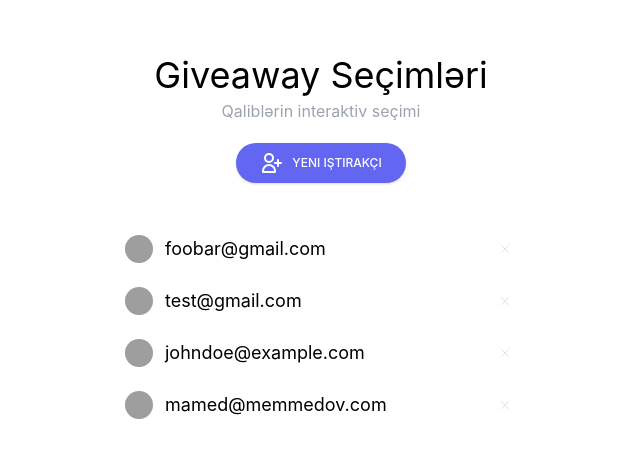
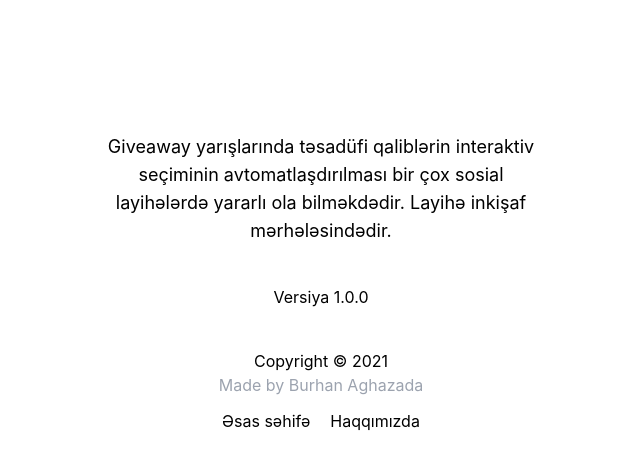
Before and after one commit to ab192130/contest-react, a React (Create React App) app: page /about in a window 1280 px wide. Shown: the part 137-606 px from the top of the page, without its empty margins (319-959 px from the left). Built offline with nearby package versions, Linux system fonts and the light colour scheme; grey boxes are pictures that could not be loaded.

Commit message:
added routing. minor changes.

```diff
--- a/package.json
+++ b/package.json
@@ -8,6 +8,7 @@
     "@testing-library/user-event": "^12.8.3",
     "react": "^17.0.2",
     "react-dom": "^17.0.2",
+    "react-router-dom": "^5.2.0",
     "react-scripts": "4.0.3",
     "web-vitals": "^1.1.1"
   },
--- a/src/App.js
+++ b/src/App.js
@@ -1,48 +1,27 @@
 import React from 'react';
 import './App.css';
-import Header from './components/Header';
-import Participants from './components/Participants';
-import AddParticipant from './components/AddParticipant';
+import Footer from './components/Footer';
 
-import { useState } from 'react';
+
+import Home from './pages/Home';
+import About from './pages/About';
+
+
+import { BrowserRouter as Router, Route } from 'react-router-dom'
 
 function App() {
-  const [participants, setParticipants] = useState([
-    { email: 'foobar@gmail.com' },
-    { email: 'test@gmail.com' },
-    { email: 'johndoe@example.com' },
-    { email: 'mamed@memmedov.com' },
-  ]);
+  return (
+    <Router>
+      <div className="container md:mx-auto max-w-lg h-screen flex items-center">
+        <div className="w-full">
+          <Route path="/" exact component={Home}/>
 
-  const [showAdd, setShowAdd] = useState(false);
+          <Route path="/about" component={About}/>
 
-  const deleteItem = (email) => {
-    setParticipants(participants.filter(item => item.email !== email));
-  }
-
-  const addParticipant = (participant) => {
-    console.log(participant);
-    setParticipants([...participants, participant]);
-    setShowAdd(false);
-  }
-
-  return (
-    <div className="container md:mx-auto max-w-lg h-screen flex items-center">
-      <div className="w-full">
-        <Header title="Qaliblərin interaktiv seçimi"
-        onToggleAdd={() => setShowAdd(!showAdd)} showAdd={showAdd} />
-
-        {showAdd && <AddParticipant onAdd={addParticipant} />}
-
-        {participants.length
-          ? <Participants list={participants} onDelete={deleteItem} /> :
-          <div className="p-10 text-center text-gray-500 space-y-2">
-            <div>Heç kim yoxdur</div>
-            <div className="text-sm text-gray-300 w-1/2 mx-auto">Yeni iştirakçılar əlavə etmək üçün "Əlavə et" düyməsini sıxın</div>
-          </div>
-        }
+          <Footer />
+        </div>
       </div>
-    </div>
+    </Router>
   );
 }
 
--- /dev/null
+++ b/src/components/Footer.js
@@ -0,0 +1,16 @@
+import { Link } from 'react-router-dom';
+
+const Footer = () => {
+    return (
+        <footer className="text-center">
+            <div className="">Copyright &copy; 2021</div>
+            <div className="text-gray-400 mb-3">Made by Burhan Aghazada</div>
+            <div className="space-x-5">
+                <Link to="/" className="mb-10">Əsas səhifə</Link>
+                <Link to="/about" className="mb-10">Haqqımızda</Link>
+            </div>
+        </footer>
+    )
+}
+
+export default Footer
--- a/src/components/Header.js
+++ b/src/components/Header.js
@@ -3,7 +3,7 @@ import Button from './Button'
 
 const Header = ({ title, onToggleAdd, showAdd }) => {
     return (
-        <header className="text-center">
+        <header className="text-center mb-10">
             <h1 className="text-4xl text-center mb-1">Giveaway Seçimləri</h1>
             <div className="mb-5 text-gray-400">{title}</div>
             <div className="flex flex-wrap justify-center">
--- /dev/null
+++ b/src/pages/About.js
@@ -0,0 +1,16 @@
+import { Link } from 'react-router-dom';
+
+const About = () => {
+    return (
+        <div className="p-10 text-center">
+            <div className="text-lg mb-10">
+                Giveaway yarışlarında təsadüfi qaliblərin interaktiv seçiminin
+                avtomatlaşdırılması bir çox sosial layihələrdə yararlı ola bilməkdədir.
+                Layihə inkişaf mərhələsindədir.
+            </div>
+            <div>Versiya 1.0.0</div>
+        </div>
+    )
+}
+
+export default About
--- /dev/null
+++ b/src/pages/Home.js
@@ -0,0 +1,45 @@
+import { useState } from 'react';
+
+import Header from '../components/Header';
+import Participants from '../components/Participants';
+import AddParticipant from '../components/AddParticipant';
+
+const Home = () => {
+    const [participants, setParticipants] = useState([
+        { email: 'foobar@gmail.com' },
+        { email: 'test@gmail.com' },
+        { email: 'johndoe@example.com' },
+        { email: 'mamed@memmedov.com' },
+    ]);
+
+    const [showAdd, setShowAdd] = useState(false);
+
+    const deleteItem = (email) => {
+        setParticipants(participants.filter(item => item.email !== email));
+    }
+
+    const addParticipant = (participant) => {
+        console.log(participant);
+        setParticipants([...participants, participant]);
+        setShowAdd(false);
+    }
+
+    return (
+        <div>
+            <Header title="Qaliblərin interaktiv seçimi"
+                onToggleAdd={() => setShowAdd(!showAdd)} showAdd={showAdd} />
+
+            {showAdd && <AddParticipant onAdd={addParticipant} />}
+
+            {participants.length
+                ? <Participants list={participants} onDelete={deleteItem} /> :
+                <div className="p-10 text-center text-gray-500 space-y-2">
+                    <div>Heç kim yoxdur</div>
+                    <div className="text-sm text-gray-300 w-1/2 mx-auto">Yeni iştirakçılar əlavə etmək üçün "Əlavə et" düyməsini sıxın</div>
+                </div>
+            }
+        </div>
+    )
+}
+
+export default Home
```
Also changed, not shown: 1 other file (tests, documents, lock files or other folders).
